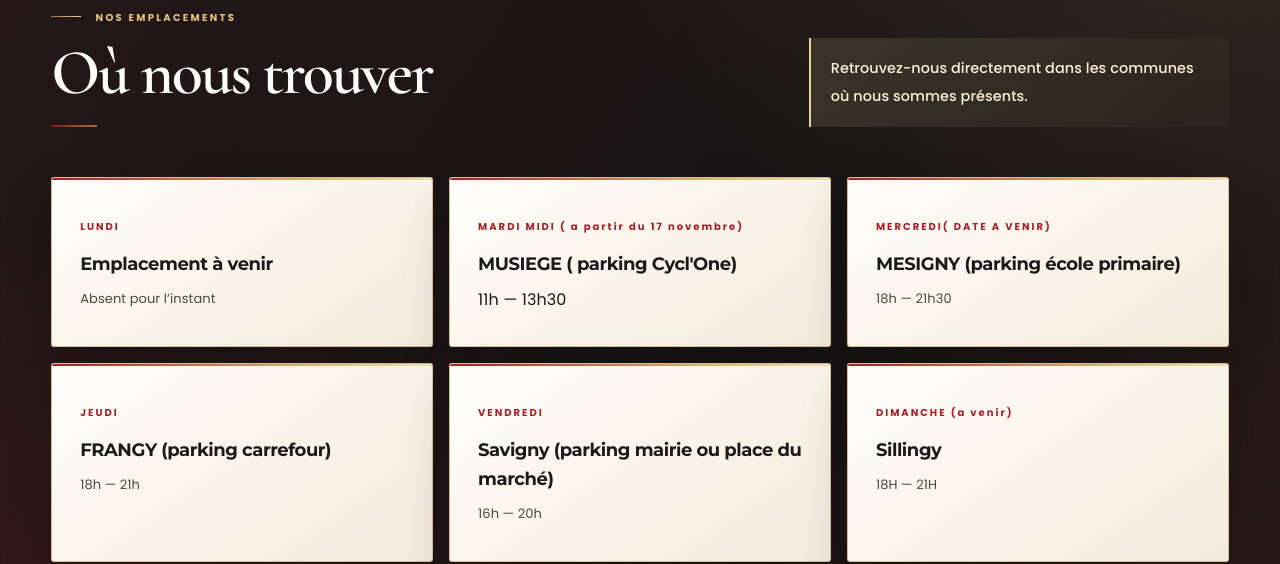
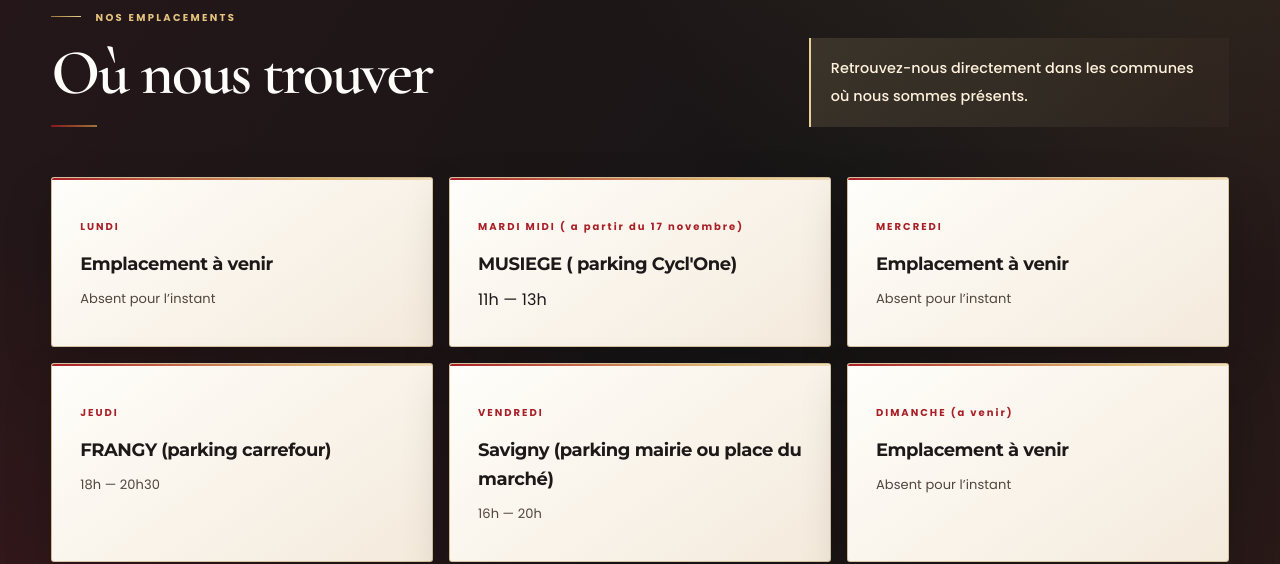
Before and after one commit to Onetiixe/foodtruck, a plain HTML site: page index.html in a window 1280 px wide. Shown: the part 974-1538 px from the top of the page. Drawn offline with nearby package versions, Linux system fonts and the light colour scheme.

Commit message:
horraire

```diff
--- a/index.html
+++ b/index.html
@@ -183,7 +183,7 @@
                         </h3>
 
                         </p>
-                        11h — 13h30
+                        11h — 13h
                         </p>
 
                     </article>
@@ -192,16 +192,15 @@
                     <article class="agenda-card">
 
                         <span class="day">
-                            MERCREDI( DATE A VENIR)
+                            MERCREDI
                         </span>
 
                         <h3>
-                            MESIGNY (parking école primaire)
+                     Emplacement à venir
                         </h3>
-
-                        <p>
-                            18h — 21h30
-                        </p>
+                  <p>
+                      Absent pour l’instant
+                  </p>
 
                     </article>
 
@@ -217,7 +216,7 @@
                         </h3>
 
                         <p>
-                            18h — 21h
+                            18h — 20h30
                         </p>
 
                     </article>
@@ -246,11 +245,11 @@
                         </span>
 
                         <h3>
-                            Sillingy
+                         Emplacement à venir
                         </h3>
 
                         <p>
-                            18H — 21H
+                        Absent pour l’instant
                         </p>
 
                     </article>
```
